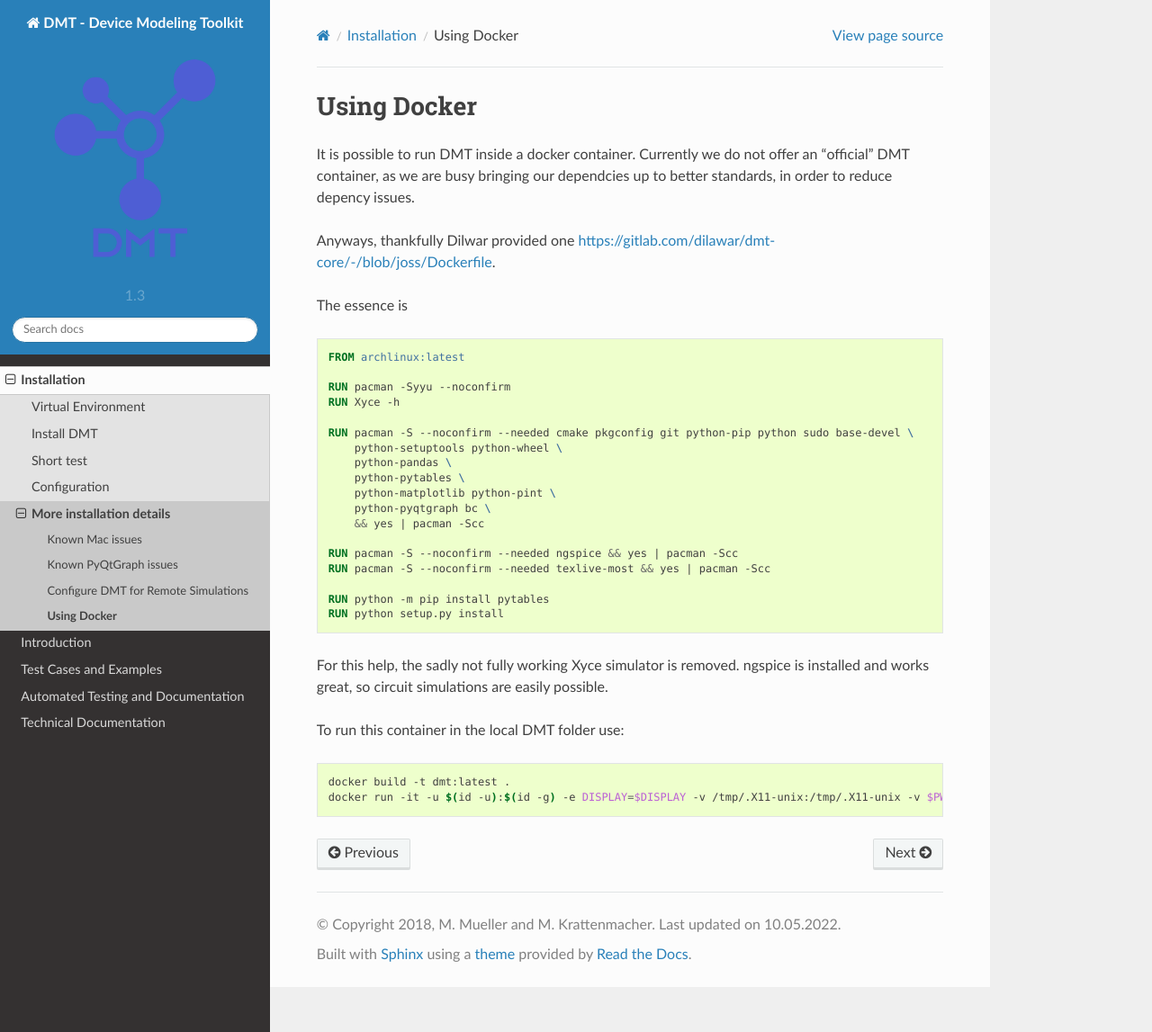
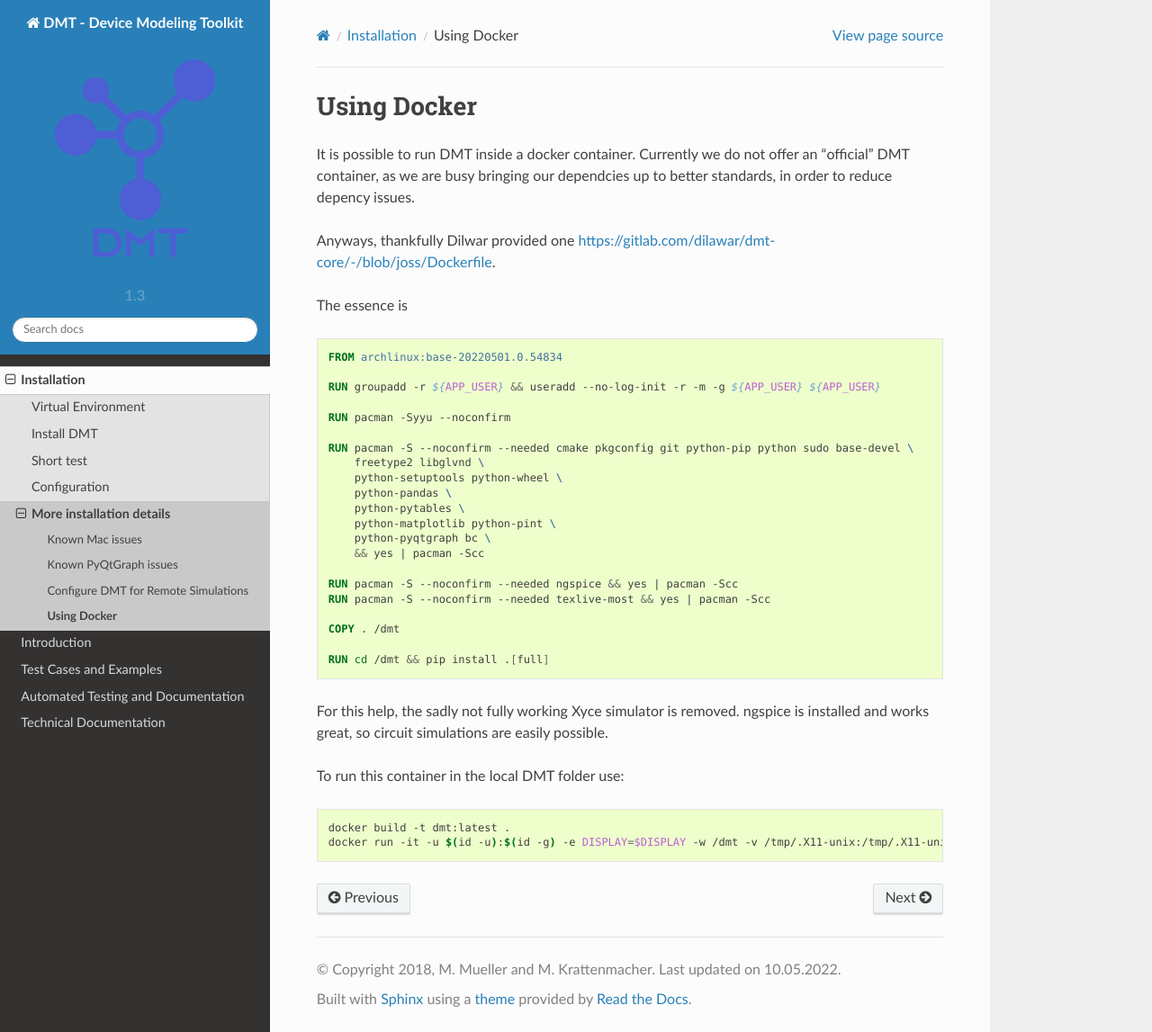
Before and after one commit to semimod/DMT-core, a Sphinx documentation site: the page built from doc/source/installation/using_docker.rst, in a window 1280 px wide and 1147 px high. Shown: the whole window at 90% size. Built offline with Sphinx 7.4.7 and the Read the Docs theme 2.0.0, drawn with Linux system fonts in a browser that asks for light colours.

Commit message:
forgot to copy the current folder into the dockerfile

```diff
--- a/doc/source/installation/using_docker.rst
+++ b/doc/source/installation/using_docker.rst
@@ -11,12 +11,14 @@ The essence is
 
 .. code-block:: Dockerfile
 
-    FROM archlinux:latest
+    FROM archlinux:base-20220501.0.54834
+
+    RUN groupadd -r ${APP_USER} && useradd --no-log-init -r -m -g ${APP_USER} ${APP_USER}
 
     RUN pacman -Syyu --noconfirm
-    RUN Xyce -h
 
     RUN pacman -S --noconfirm --needed cmake pkgconfig git python-pip python sudo base-devel \
+        freetype2 libglvnd \
         python-setuptools python-wheel \
         python-pandas \
         python-pytables \
@@ -27,8 +29,10 @@ The essence is
     RUN pacman -S --noconfirm --needed ngspice && yes | pacman -Scc
     RUN pacman -S --noconfirm --needed texlive-most && yes | pacman -Scc
 
-    RUN python -m pip install pytables
-    RUN python setup.py install
+    COPY . /dmt
+
+    RUN cd /dmt && pip install .[full]
+
 
 For this help, the sadly not fully working Xyce simulator is removed. ngspice is installed and works great, so circuit simulations are easily possible.
 
@@ -37,4 +41,4 @@ To run this container in the local DMT folder use:
 .. code-block:: bash
 
     docker build -t dmt:latest .
-    docker run -it -u $(id -u):$(id -g) -e DISPLAY=$DISPLAY -v /tmp/.X11-unix:/tmp/.X11-unix -v $PWD:/dmt dmt:latest python FILE_TO_RUN.py
+    docker run -it -u $(id -u):$(id -g) -e DISPLAY=$DISPLAY -w /dmt -v /tmp/.X11-unix:/tmp/.X11-unix dmt:latest python RELATIV_PATH_TO_FILE_TO_RUN.py
```
Also changed, not shown: 1 other file.
